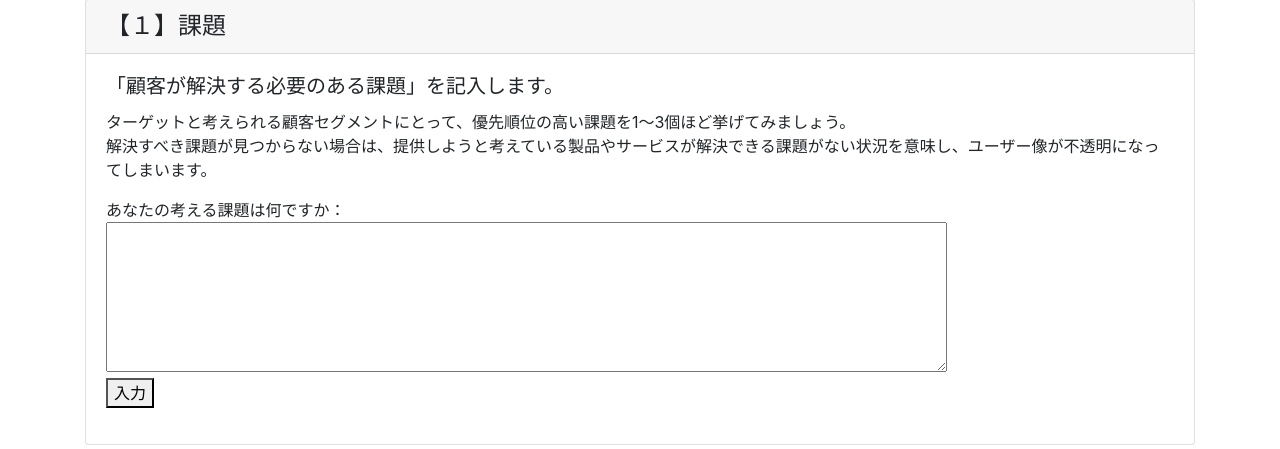
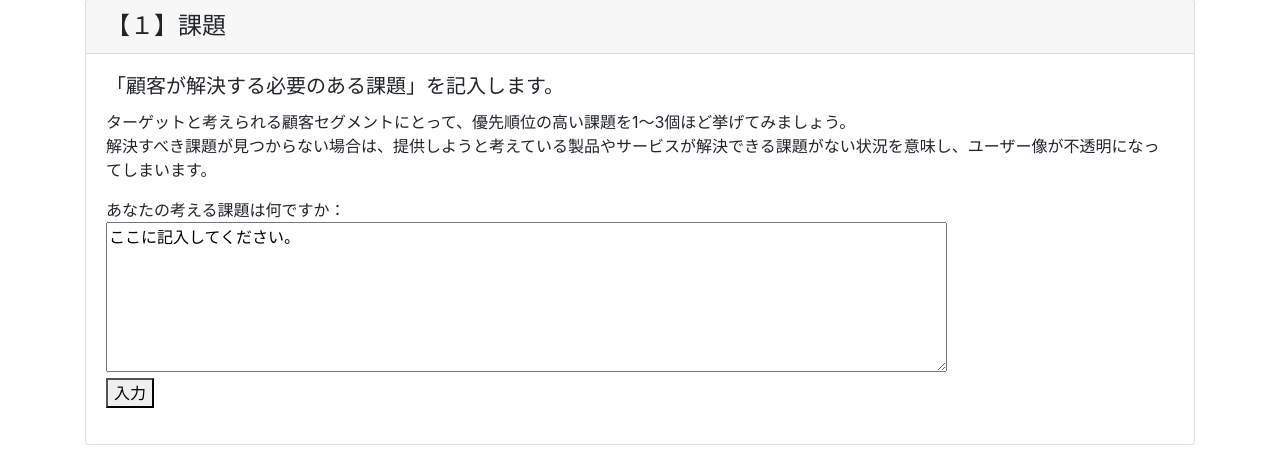
Before and after one commit to yuto0712/hait_ad2_f, a Django app: page /leancanvas/ in a window 1280 px wide. Shown: the part 826-1275 px from the top of the page. Run offline with Django 3.2, Linux system fonts and the light colour scheme.

Commit message:
エラー治った

```diff
--- a/ideaproject/static/lean.js
+++ b/ideaproject/static/lean.js
@@ -19,7 +19,7 @@ function loadImage(id)
 }
 
 //キャンバスに文字を描く
-function drawText(canvas_id, text_id, x , y)
+function drawText(canvas_id, text_id, x, y)
 {
   var canvas = document.getElementById(canvas_id);
   var ctx = canvas.getContext('2d');
--- a/ideaproject/templates/leancanvas.html
+++ b/ideaproject/templates/leancanvas.html
@@ -13,7 +13,7 @@
 <body  onload="loadImage('preview');">
 {% block header %}
 {% load static %}
-<script src="{% static 'lean.js' %}"></script>
+
 <link rel='stylesheet' type="text/css" href="{% static 'lean.css' %}">
 <div class="jumbotron jumbotron-fluid">
     <div class="container">
@@ -23,7 +23,6 @@
     </div>
 </div>
 {% endblock header %}
-
 {% block content %}
 <div class="container">
     <div class="text-center">
@@ -31,19 +30,19 @@
     </div>
     <div class="cards">
         <div class="card">
-            <h4 class="card-header">【１】課題</h5>
+            <h4 class="card-header">【１】課題</h4>
             <div class="card-body">
               <h5 class="card-title">「顧客が解決する必要のある課題」を記入します。</h5>
               <p class="card-text">ターゲットと考えられる顧客セグメントにとって、優先順位の高い課題を1〜3個ほど挙げてみましょう。<br>解決すべき課題が見つからない場合は、提供しようと考えている製品やサービスが解決できる課題がない状況を意味し、ユーザー像が不透明になってしまいます。</p>
               あなたの考える課題は何ですか：<br>
-              <textarea rows="6" cols="80" id="canvas_text1"></textarea><br>
+              <textarea rows="6" cols="80" id="canvas_text1">ここに記入してください。</textarea><br>
               <p>
-              <button onclick="drawText('preview', 'canvas_text1','(canvas.width / 50)','(canvas.height / 10)');">入力</button>
+              <button onclick="drawText('preview', 'canvas_text1', 15, 50);">入力</button> <!-- 10文字で改行 -->
               </p>
             </div>
         </div>
         <div class="card">
-            <h4 class="card-header">【２】顧客セグメント</h5>
+            <h4 class="card-header">【２】顧客セグメント</h4>
             <div class="card-body">
               <h5 class="card-title">「誰に価値を提供するのか」を記入します。</h5>
               <p class="card-text">顧客をグループ化し、どのセグメントに関わるのか、あるいは関わらないのかを設定します。<br>
@@ -51,12 +50,12 @@
               あなたの考える顧客セグメントは何ですか：<br>
               <textarea rows="6" cols="100" id="canvas_text2">ここに記入してください。</textarea><br>
               <p>
-              <button onclick="drawText('preview', 'canvas_text2', '(canvas.width / 4.8)', '(canvas.height / 10)');">入力</button>
+              <button onclick="drawText('preview', 'canvas_text2', 580, 50);">入力</button> <!-- 9文字で改行 -->
               </p>
             </div>
         </div>
         <div class="card">
-            <h4 class="card-header">【３】独自の価値提案</h5>
+            <h4 class="card-header">【３】独自の価値提案</h4>
             <div class="card-body">
               <h5 class="card-title">顧客セグメントが抱える課題に対して、「どのような価値を提供するのか」を記入します。</h5>
               <p class="card-text">ここでいう「価値」とは、課題に対して企業が提供する、製品・サービスの内容のことを指します。<br>
@@ -64,12 +63,12 @@
               あなたの考える独自の価値提案は何ですか：<br>
               <textarea rows="6" cols="100" id="canvas_text3">ここに記入してください。</textarea><br>
               <p>
-              <button onclick="drawText('preview', 'canvas_text3','(canvas.width / 50)','(canvas.height / 10)');">入力</button>
+              <button onclick="drawText('preview', 'canvas_text3', 296, 50);">入力</button> <!-- 10文字で改行 -->
               </p>
             </div>
         </div>
         <div class="card">
-            <h4 class="card-header">【４】ソリューション</h5>
+            <h4 class="card-header">【４】ソリューション</h4>
             <div class="card-body">
               <h5 class="card-title">課題の解決策を記入します。</h5>
               <p class="card-text">一度に完璧な解決策を見つけることは至難の業です。<br>
@@ -77,12 +76,12 @@
             　あなたの考えるソリューションは何ですか：<br>
               <textarea rows="6" cols="100" id="canvas_text4">ここに記入してください。</textarea><br>
               <p>
-              <button onclick="drawText('preview', 'canvas_text4','(canvas.width / 50)','(canvas.height / 10)');">入力</button>
+              <button onclick="drawText('preview', 'canvas_text4', 154, 50);">入力</button> <!-- 10文字で改行 -->
               </p>
             </div>
         </div>
         <div class="card">
-            <h4 class="card-header">【５】圧倒的な優位性</h5>
+            <h4 class="card-header">【５】圧倒的な優位性</h4>
             <div class="card-body">
               <h5 class="card-title">競合他社に簡単には参入されない参入障壁や自社の優位性について記入します</h5>
               <p class="card-text">これはパートナーや投資家を探す際にも有利に働きます。<br>
@@ -91,12 +90,12 @@
             　あなたの考える圧倒的な優位性は何ですか：<br>
               <textarea rows="6" cols="100" id="canvas_text5">ここに記入してください。</textarea><br>
               <p>
-              <button onclick="drawText('preview', 'canvas_text5','(canvas.width / 50)','(canvas.height / 10)');">入力</button>
+              <button onclick="drawText('preview', 'canvas_text5', 435, 50);">入力</button> <!-- 10文字で改行 -->
               </p>
             </div>
         </div>
         <div class="card">
-            <h4 class="card-header">【６】収益の流れ</h5>
+            <h4 class="card-header">【６】収益の流れ</h4>
             <div class="card-body">
               <h5 class="card-title">「どのように収益化させるか」を記入します。</h5>
               <p class="card-text">スタートアップや新規事業において、コストを引き下げたり、無償提供することで利用者を増やしたりする手法はよく見られます。<br>
@@ -104,36 +103,36 @@
               あなたの考える収益の流れは何ですか：<br>
               <textarea rows="6" cols="100" id="canvas_text6">ここに記入してください。</textarea><br>
               <p>
-              <button onclick="drawText('preview', 'canvas_text6','(canvas.width / 50)','(canvas.height / 10)');">入力</button>
+              <button onclick="drawText('preview', 'canvas_text6', 370, 390);">入力</button> <!-- 25文字で改行-->
               </p>
             </div>
         </div>
         <div class="card">
-            <h4 class="card-header">【７】コスト構造</h5>
+            <h4 class="card-header">【７】コスト構造</h4>
             <div class="card-body">
               <h5 class="card-title">ビジネスモデルを運営するにあたり発生するコストを記入します。</h5>
               <p class="card-text">ここで算出したコストと【6】の収益から、大まかな損益分岐点を計算できます。</p>
               あなたの考えるコスト構造は何ですか：<br>
               <textarea rows="6" cols="100" id="canvas_text7">ここに記入してください。</textarea><br>
               <p>
-              <button onclick="drawText('preview', 'canvas_text7','(canvas.width / 50)','(canvas.height / 10)');">入力</button>
+              <button onclick="drawText('preview', 'canvas_text7', 15, 390);">入力</button> <!-- 25文字で改行-->
               </p>
             </div>
         </div>
         <div class="card">
-            <h4 class="card-header">【８】主要指標</h5>
+            <h4 class="card-header">【８】主要指標</h4>
             <div class="card-body">
               <h5 class="card-title">どの数値が出れば成功と言えるのか、パフォーマンスを測る指標を記入します。</h5>
               <p class="card-text">KPI（Key Performance Indicator, 重要業績評価指標）に設定する数値は様々ありますが、<br>近年のインターネットを活用したサービスでは、<br>顧客の行動モデルを表した、AARRR（アー）モデル（別名：海賊指標）というフレームワークが活用されています。</p>
               あなたの考える主要指標は何ですか：<br>
               <textarea rows="6" cols="100" id="canvas_text8">ここに記入してください。</textarea><br>
               <p>
-              <button onclick="drawText('preview', 'canvas_text8','(canvas.width / 50)','(canvas.height / 10)');">入力</button>
+              <button onclick="drawText('preview', 'canvas_text8', 155, 220);">入力</button> <!--10文字で改行-->
               </p>
             </div>
         </div>
         <div class="card">
-            <h4 class="card-header">【９】チャネル</h5>
+            <h4 class="card-header">【９】チャネル</h4>
             <div class="card-body">
               <h5 class="card-title">特定の顧客セグメントに対して、「どのチャネルを通じてリーチするか」を記入します。</h5>
               <p class="card-text">コミュニケーション、流通、販売チャネル、アフターフォローなど、商品やサービスの提供ルートや、プロモーションの手段を設定します。<br>
@@ -141,7 +140,7 @@
               あなたの考えるチャネルは何ですか：<br>
               <textarea rows="6" cols="100" id="canvas_text9">ここに記入してください。</textarea><br>
               <p>
-              <button onclick="drawText('preview', 'canvas_text9','(canvas.width / 50)','(canvas.height / 10)');">入力</button>
+              <button onclick="drawText('preview', 'canvas_text9', 435, 220);">入力</button> <!--10文字で改行-->
               </p>
             </div>
         </div>
@@ -150,6 +149,7 @@
 <br>
 
 <p><canvas id='preview'　width-100></canvas></p>
+<script src="{% static 'lean.js' %}"></script>
 {% endblock content %}
 </body>
 </html>
```
